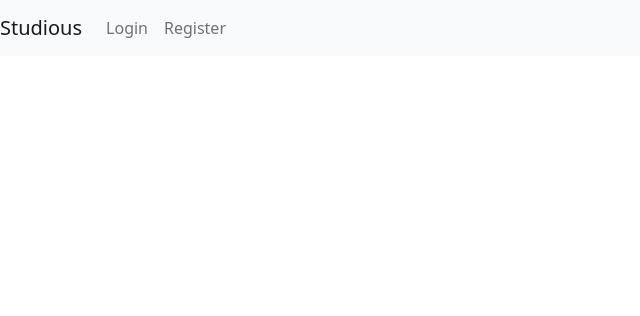
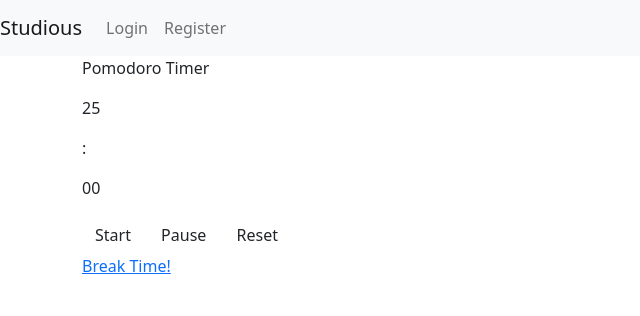
Before and after one commit to Dokkam/CMPE131ProjectTeam4, a Python web app: template milestone2/myapp/templates/timer.html in a window 1280 px wide. Shown: the top 316 px of the page, without its empty margins (0-640 px from the left). Run offline with Jinja, Linux system fonts and the light colour scheme; the template is opened without the code that fills it, so the values that code supplies are empty.

Commit message:
Adding Pomodoro Timer html file.

```diff
--- a/milestone2/myapp/templates/timer.html
+++ b/milestone2/myapp/templates/timer.html
@@ -1,35 +1,22 @@
 {% extends "base.html" %}
-<head>
-	<title>60 Second Timer </title>
 
-	<style type="text/css"
-	       @font-face{
-	       		font-family: sevenSegment;
-	       		src: url(seven-segment.ttf);
-	       }
+{% block content %}
+  <div class="pomodoroTimer_container">
+    <p id="work" class="label">Pomodoro Timer</p>
 
+    <div id="pomodoro-timer" class="pomodoroTimer">
+      <p id="work_minutes">25</p>
+      <p class="semicolon">:</p>
+      <p id="work_seconds">00</p>
+    </div>
+    <button id="start" class="btn">Start</button>
+    <button id="stop"  class="btn">Pause</button>
+    <button id="reset" class="btn">Reset</button>
+  </div>
 
-	       h1{
-			font-family: sevenSegment;
-	       		font-size: 15em;
-	       }
-	<div class="container">
-		<h1 id="count">60</h1>
-	</div>
+  <div class="swapTimer">
+    <a href="/breakPomodoro">Break Time!</a>
+  </div>
 
-	<script type="text/javascript">
-		var counter = 10;
-		setInterval( function(){
-			counter--;
-
-			if (counter >=0){
-				id = document.getElementById("count");
-				id.innerHTML = counter ;
-			}
-		},1000);
-	</script>
-</head>
-<body>
-
-</body>
-</html>
+  <script src="{{ url_for('static', filename='pomodoroTimer.js') }}"></script>
+{% endblock %}
```
